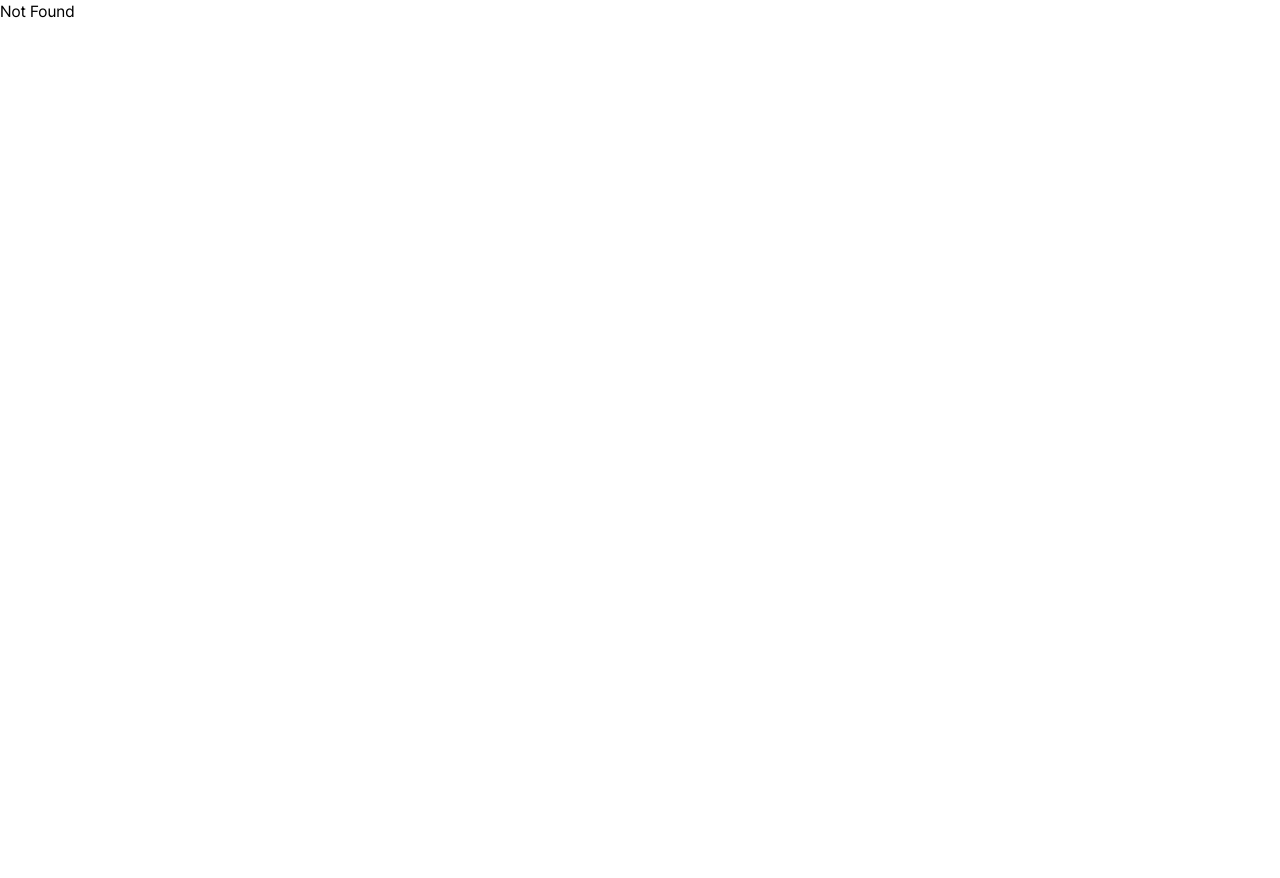
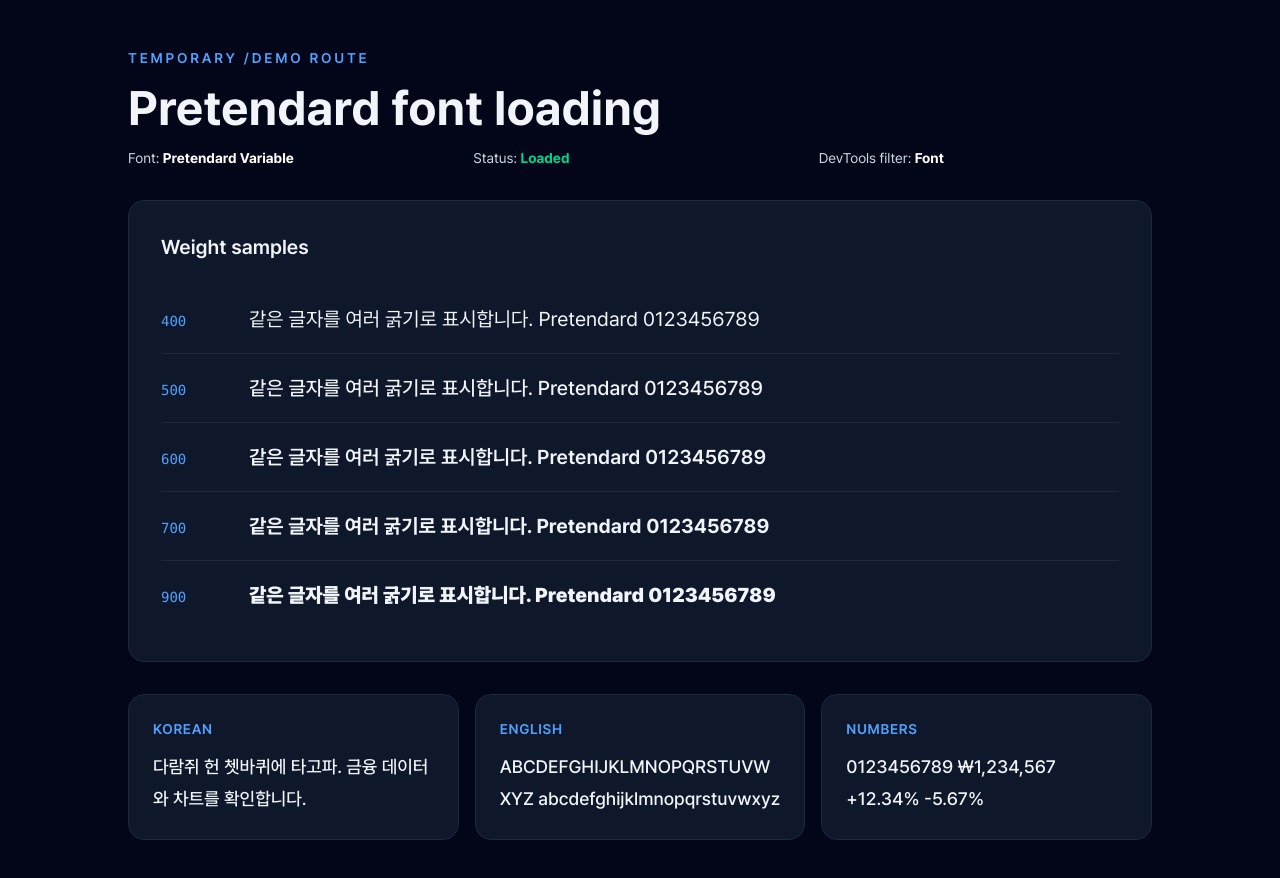
Before and after one commit to SWPY6/fe, a React (Vite) app: page /demo in a window 1280 px wide. Shown: the top 878 px of the page. Before the commit the page ends 800 px from the top, so only its background shows below. Built offline with nearby package versions, Linux system fonts and the light colour scheme.

Commit message:
Add temporary Pretendard loading demo
Use /demo to inspect glyph subset requests across multiple weights. Remove the route after font loading verification.

```diff
--- a/src/routeTree.gen.ts
+++ b/src/routeTree.gen.ts
@@ -10,33 +10,43 @@
 
 import { Route as rootRouteImport } from "./routes/__root"
 import { Route as IndexRouteImport } from "./routes/index"
+import { Route as DemoRouteImport } from "./routes/demo"
 
 const IndexRoute = IndexRouteImport.update({
   id: "/",
   path: "/",
   getParentRoute: () => rootRouteImport,
 } as any)
+const DemoRoute = DemoRouteImport.update({
+  id: "/demo",
+  path: "/demo",
+  getParentRoute: () => rootRouteImport,
+} as any)
 
 export interface FileRoutesByFullPath {
   "/": typeof IndexRoute
+  "/demo": typeof DemoRoute
 }
 export interface FileRoutesByTo {
   "/": typeof IndexRoute
+  "/demo": typeof DemoRoute
 }
 export interface FileRoutesById {
   __root__: typeof rootRouteImport
   "/": typeof IndexRoute
+  "/demo": typeof DemoRoute
 }
 export interface FileRouteTypes {
   fileRoutesByFullPath: FileRoutesByFullPath
-  fullPaths: "/"
+  fullPaths: "/" | "/demo"
   fileRoutesByTo: FileRoutesByTo
-  to: "/"
-  id: "__root__" | "/"
+  to: "/" | "/demo"
+  id: "__root__" | "/" | "/demo"
   fileRoutesById: FileRoutesById
 }
 export interface RootRouteChildren {
   IndexRoute: typeof IndexRoute
+  DemoRoute: typeof DemoRoute
 }
 
 declare module "@tanstack/react-router" {
@@ -48,11 +58,19 @@
       preLoaderRoute: typeof IndexRouteImport
       parentRoute: typeof rootRouteImport
     }
+    "/demo": {
+      id: "/demo"
+      path: "/demo"
+      fullPath: "/demo"
+      preLoaderRoute: typeof DemoRouteImport
+      parentRoute: typeof rootRouteImport
+    }
   }
 }
 
 const rootRouteChildren: RootRouteChildren = {
   IndexRoute: IndexRoute,
+  DemoRoute: DemoRoute,
 }
 export const routeTree = rootRouteImport
   ._addFileChildren(rootRouteChildren)
--- /dev/null
+++ b/src/routes/demo.tsx
@@ -0,0 +1,91 @@
+import { createFileRoute } from "@tanstack/react-router"
+import { useEffect, useState } from "react"
+
+const FONT_WEIGHTS = [400, 500, 600, 700, 900] as const
+const WEIGHT_SAMPLE = "같은 글자를 여러 굵기로 표시합니다. Pretendard 0123456789"
+
+const DemoPage = () => {
+  const [fontReady, setFontReady] = useState(false)
+
+  useEffect(() => {
+    let active = true
+
+    void document.fonts.ready.then(() => {
+      if (active) {
+        setFontReady(document.fonts.check('16px "Pretendard Variable"'))
+      }
+    })
+
+    return () => {
+      active = false
+    }
+  }, [])
+
+  return (
+    <main className="min-h-screen bg-slate-950 px-6 py-12 text-slate-100">
+      <div className="mx-auto flex max-w-5xl flex-col gap-8">
+        <header className="space-y-4">
+          <p className="text-sm font-semibold tracking-[0.2em] text-blue-400 uppercase">
+            Temporary /demo route
+          </p>
+          <h1 className="text-4xl font-bold sm:text-5xl">Pretendard font loading</h1>
+          <div className="grid gap-3 text-sm text-slate-300 sm:grid-cols-3">
+            <p>
+              Font: <strong className="text-white">Pretendard Variable</strong>
+            </p>
+            <p>
+              Status:{" "}
+              <strong className={fontReady ? "text-emerald-400" : "text-amber-400"}>
+                {fontReady ? "Loaded" : "Loading"}
+              </strong>
+            </p>
+            <p>
+              DevTools filter: <strong className="text-white">Font</strong>
+            </p>
+          </div>
+        </header>
+
+        <section className="rounded-2xl border border-slate-800 bg-slate-900 p-6 sm:p-8">
+          <h2 className="mb-6 text-xl font-semibold">Weight samples</h2>
+          <div className="divide-y divide-slate-800">
+            {FONT_WEIGHTS.map((weight) => (
+              <div
+                key={weight}
+                className="grid gap-2 py-5 sm:grid-cols-[5rem_1fr] sm:items-baseline"
+              >
+                <span className="font-mono text-sm text-blue-400">{weight}</span>
+                <p className="text-xl" style={{ fontWeight: weight }}>
+                  {WEIGHT_SAMPLE}
+                </p>
+              </div>
+            ))}
+          </div>
+        </section>
+
+        <section className="grid gap-4 sm:grid-cols-3">
+          <SampleCard title="Korean">
+            다람쥐 헌 쳇바퀴에 타고파. 금융 데이터와 차트를 확인합니다.
+          </SampleCard>
+          <SampleCard title="English">
+            ABCDEFGHIJKLMNOPQRSTUVWXYZ abcdefghijklmnopqrstuvwxyz
+          </SampleCard>
+          <SampleCard title="Numbers">0123456789 ₩1,234,567 +12.34% -5.67%</SampleCard>
+        </section>
+      </div>
+    </main>
+  )
+}
+
+interface SampleCardProps {
+  children: string
+  title: string
+}
+
+const SampleCard = ({ children, title }: SampleCardProps) => (
+  <article className="rounded-2xl border border-slate-800 bg-slate-900 p-6">
+    <h2 className="mb-3 text-sm font-semibold tracking-wider text-blue-400 uppercase">{title}</h2>
+    <p className="text-lg/8 font-medium wrap-break-word">{children}</p>
+  </article>
+)
+
+export const Route = createFileRoute("/demo")({ component: DemoPage })
```
